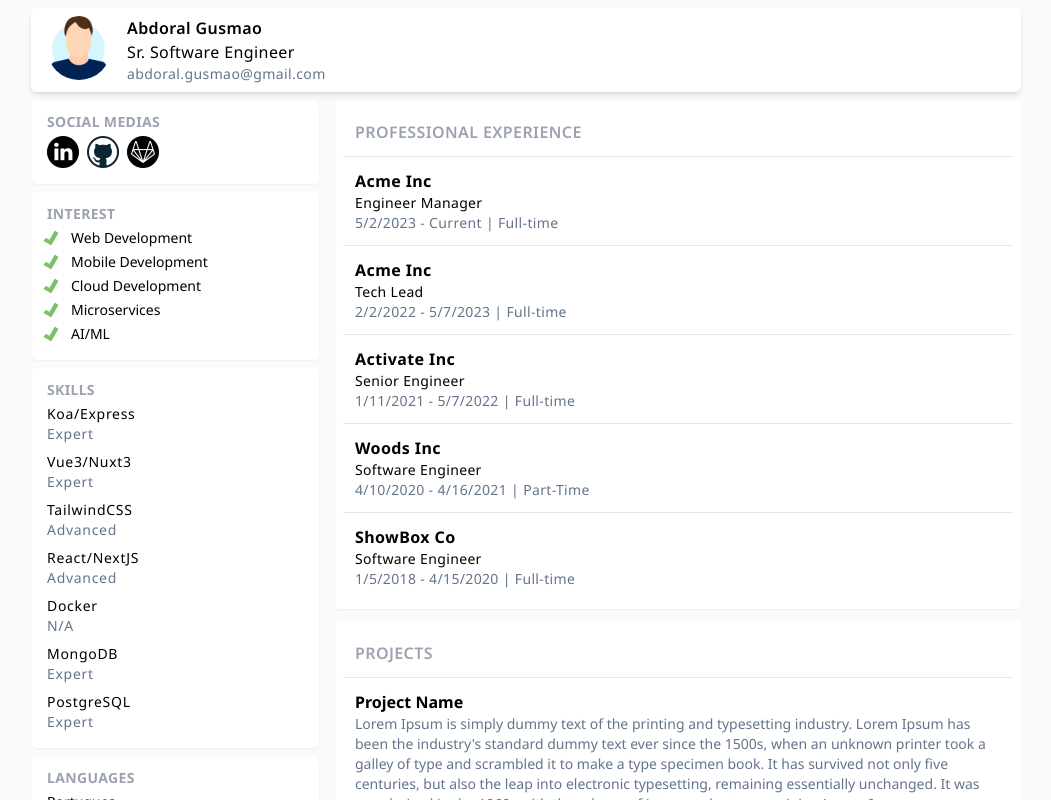
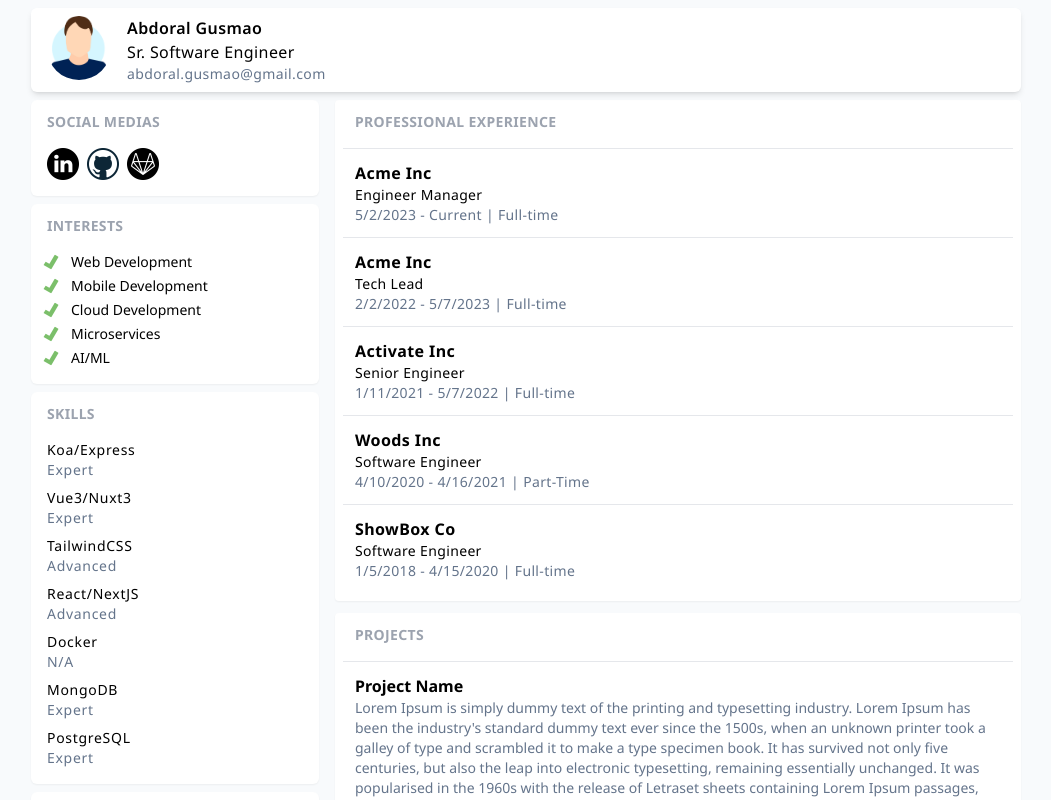
Before and after one commit to keuller/resumeapp, a Nuxt app: page / in a window 1280 px wide. Shown: the top 800 px of the page, without its empty margins (114-1165 px from the left). Built offline with nearby package versions, Linux system fonts and the light colour scheme.

Commit message:
wip: design improvements - highlight text

```diff
--- a/global.css
+++ b/global.css
@@ -12,5 +12,5 @@ body {
 }
 
 .box-title {
-    @apply font-bold text-gray-400 text-sm tracking-wide p-1 uppercase;
+    @apply font-bold text-gray-400 text-sm tracking-wide p-1 mb-3 uppercase;
 }
--- a/pages/index.vue
+++ b/pages/index.vue
@@ -58,7 +58,7 @@
                     </div>
 
                     <div class="bg-white px-3 py-2 rounded-md shadow-sm hover:shadow-md">
-                        <h2 class="box-title">Interest</h2>
+                        <h2 class="box-title">Interests</h2>
                         <ul class="flex flex-col gap-1 pb-2">
                             <InterestItem name="Web Development" />
                             <InterestItem name="Mobile Development" />
@@ -100,10 +100,10 @@
 
             <main class="flex flex-col gap-3 flex-1 w-full">
                 <section class="bg-white rounded p-2 shadow-sm hover:shadow-md">
-                    <div class="flex items-center justify-between">
-                        <h2 class="p-3 text-gray-400 font-semibold tracking-wide text-base">PROFESSIONAL EXPERIENCE</h2>
-                        <a href="#" class="hidden">
-
+                    <div class="flex items-center justify-between pl-2">
+                        <h2 class="box-title">PROFESSIONAL EXPERIENCE</h2>
+                        <a href="#" class="hidden" title="Edit">
+                            Edit
                         </a>
                     </div>
 
@@ -139,7 +139,12 @@
                 </section>
 
                 <section class="bg-white rounded p-2 shadow-sm hover:shadow-md">
-                    <h2 class="p-3 text-gray-400 font-semibold tracking-wide text-base">PROJECTS</h2>
+                    <div class="pl-2">
+                        <h2 class="box-title">PROJECTS</h2>
+                        <a href="#" class="hidden" aria-hidden="true" title="Edit">
+                            Edit
+                        </a>
+                    </div>
 
                     <div class="flex flex-col p-3 border-t-1">
                         <h3 class="font-bold">Project Name</h3>
```
